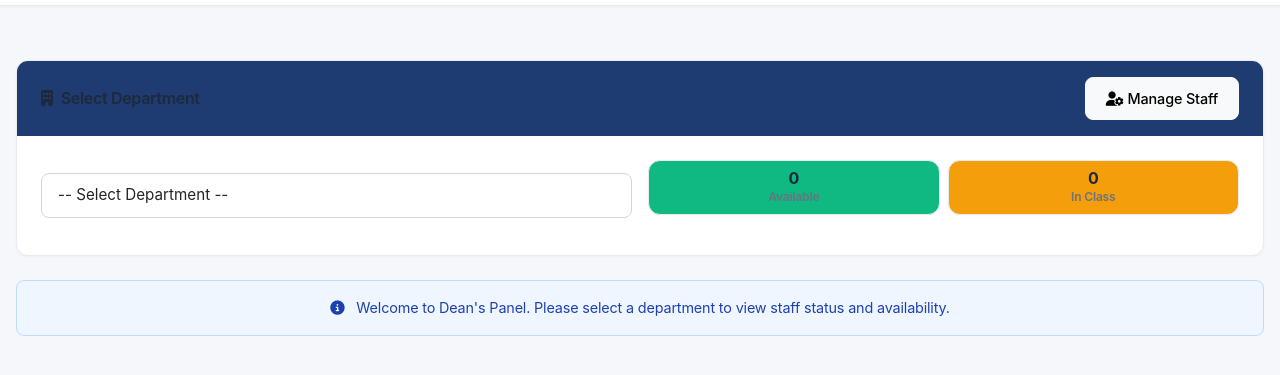
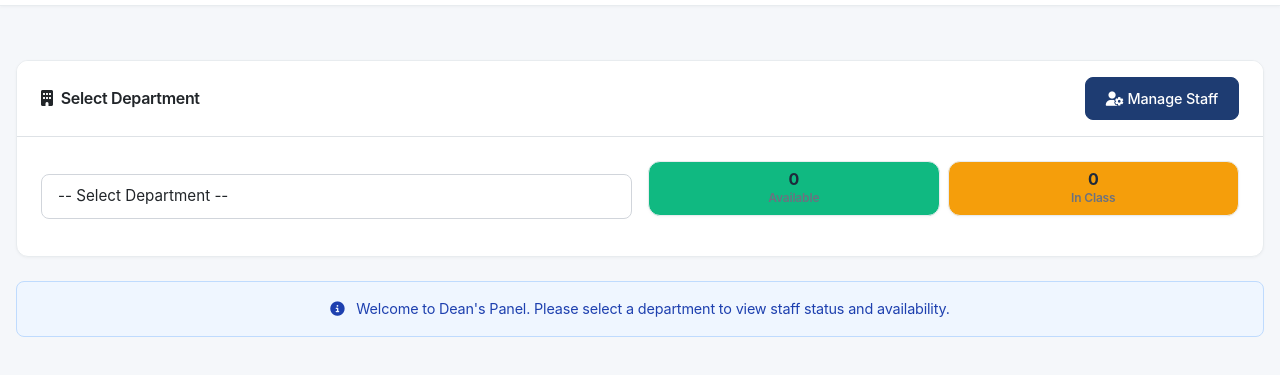
Before and after one commit to Sanjai-Kumar-B/AttendX, a website: page public/index.html in a window 1280 px wide. Shown: the part 59-434 px from the top of the page. Drawn offline with nearby package versions, Linux system fonts and the light colour scheme.

Commit message:
Changed Colour Theme

```diff
--- a/public/index.html
+++ b/public/index.html
@@ -30,10 +30,10 @@
   <div class="container px-2 px-md-3">
     <!-- Department Selection -->
     <div class="card mb-3 mb-md-4">
-      <div class="card-header bg-primary text-white">
+      <div class="card-header bg-white border-bottom">
         <div class="d-flex justify-content-between align-items-center">
-          <h5 class="mb-0"><i class="fas fa-building me-2"></i>Select Department</h5>
-          <button class="btn btn-light btn-sm" onclick="toggleManageStaff()" id="manageStaffBtn">
+          <h5 class="mb-0 text-dark"><i class="fas fa-building me-2"></i>Select Department</h5>
+          <button class="btn btn-primary btn-sm" onclick="toggleManageStaff()" id="manageStaffBtn">
             <i class="fas fa-user-cog me-1"></i>Manage Staff
           </button>
         </div>
```
